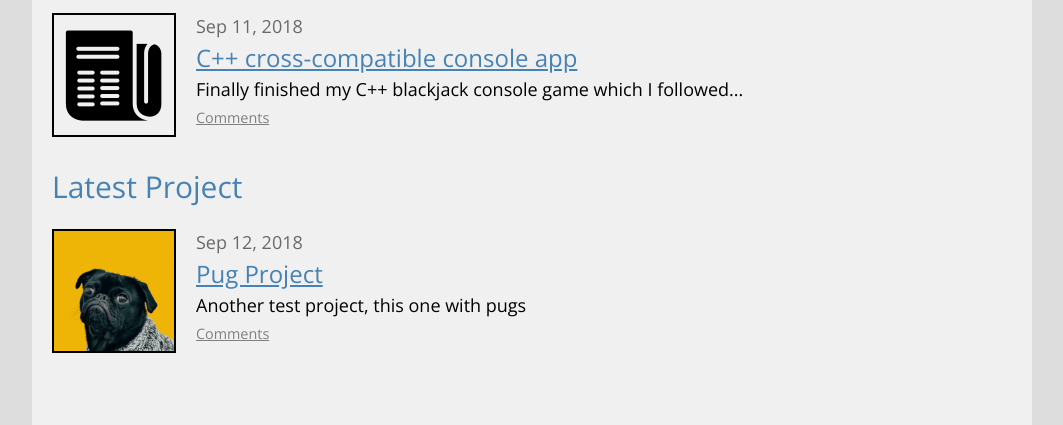
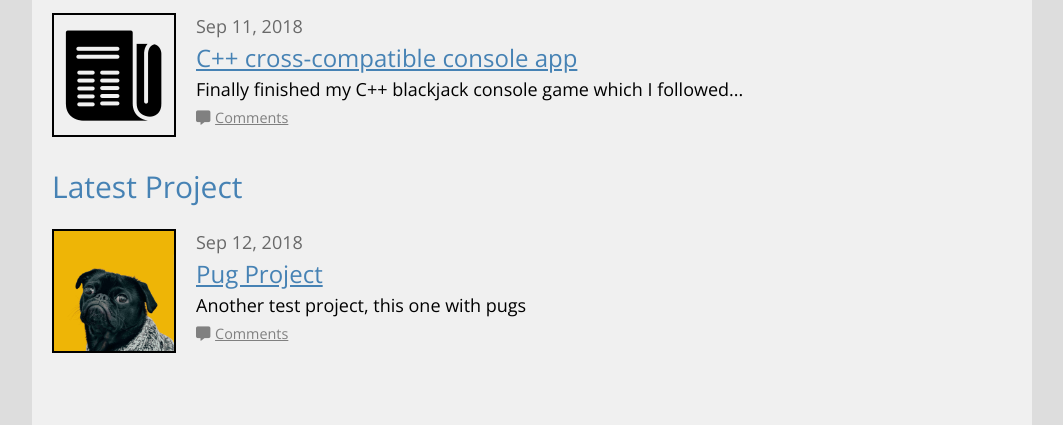
Before and after one commit to thomastran8/thomas-blog, a Jekyll site: the page built from index.md, in a window 1280 px wide. Shown: the part 503-928 px from the top of the page, without its empty margins (108-1171 px from the left). Built offline with Jekyll 4.4.1, drawn with Linux system fonts in a browser that asks for light colours; nearby versions of some CDN libraries; comment, search, counter and statistics services are not loaded.

Commit message:
Added comment icons

```diff
--- a/_includes/post-list.html
+++ b/_includes/post-list.html
@@ -10,6 +10,7 @@
         <time>{{ post.date | date: "%b %-d, %Y" }}</time>
         <h3><a href="{{ post.url | prepend: site.baseurl }}">{{ post.title }}</a></h3>
         <p>{{ post.excerpt | strip_html | truncatewords:10 }}</p>
+        <i class="fas fa-comment-alt comment-count"></i>
         <a href="{{ post.url | prepend: site.baseurl }}" data-disqus-identifier="{{ post.id }}" class="comment-count">Comments</a>
     </ul>
 </div>
--- a/_includes/project-list.html
+++ b/_includes/project-list.html
@@ -10,6 +10,7 @@
         <time>{{ project.date | date: "%b %-d, %Y" }}</time>
         <h3><a href="{{ project.url | prepend: site.baseurl }}">{{ project.title }}</a></h3>
         <p>{{ project.excerpt | strip_html | truncatewords:10 }}</p>
+        <i class="fas fa-comment-alt comment-count"></i>
         <a href="{{ project.url | prepend: site.baseurl }}" data-disqus-identifier="{{ project.id }}" class="comment-count">Comments</a>
     </ul>
 </div>
```
